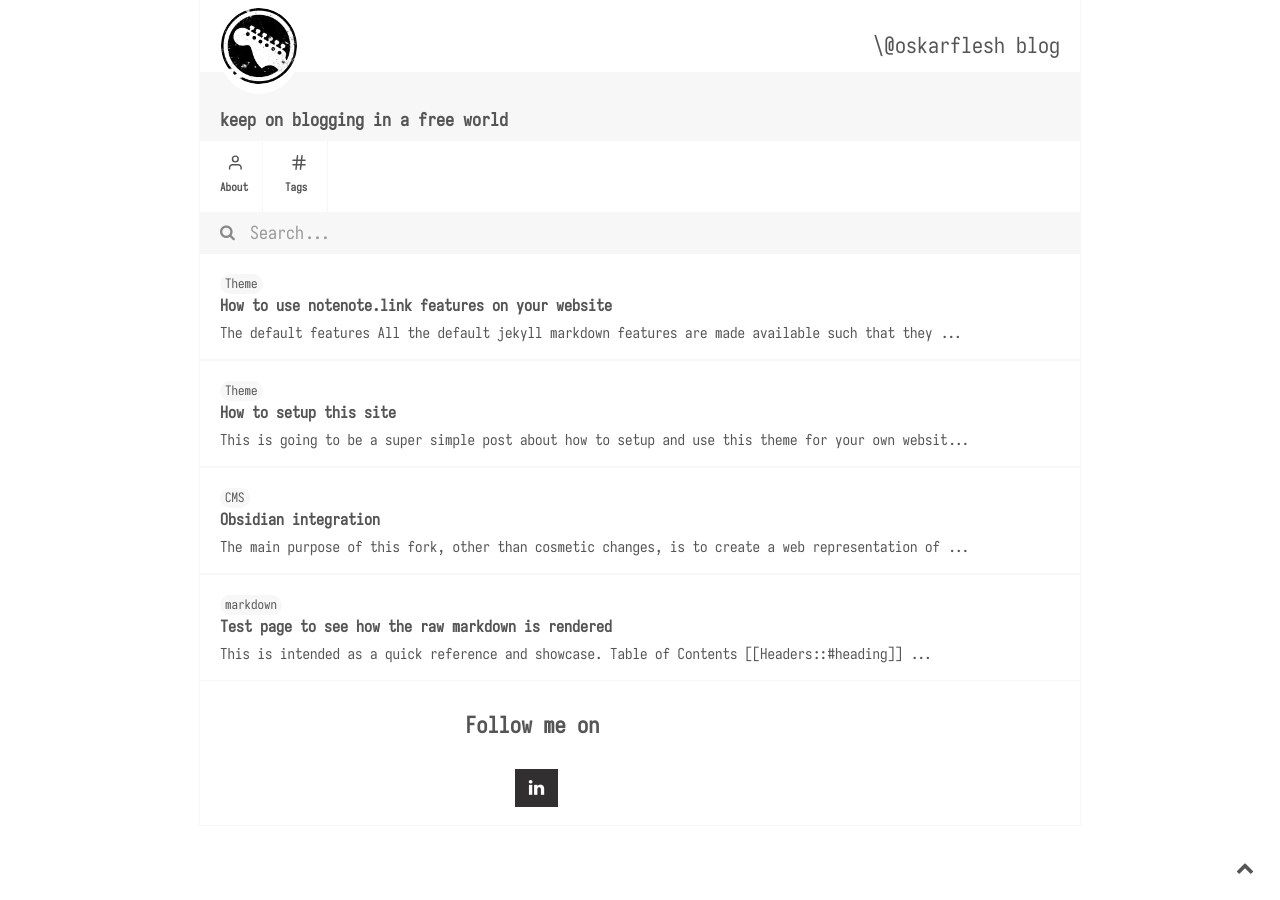
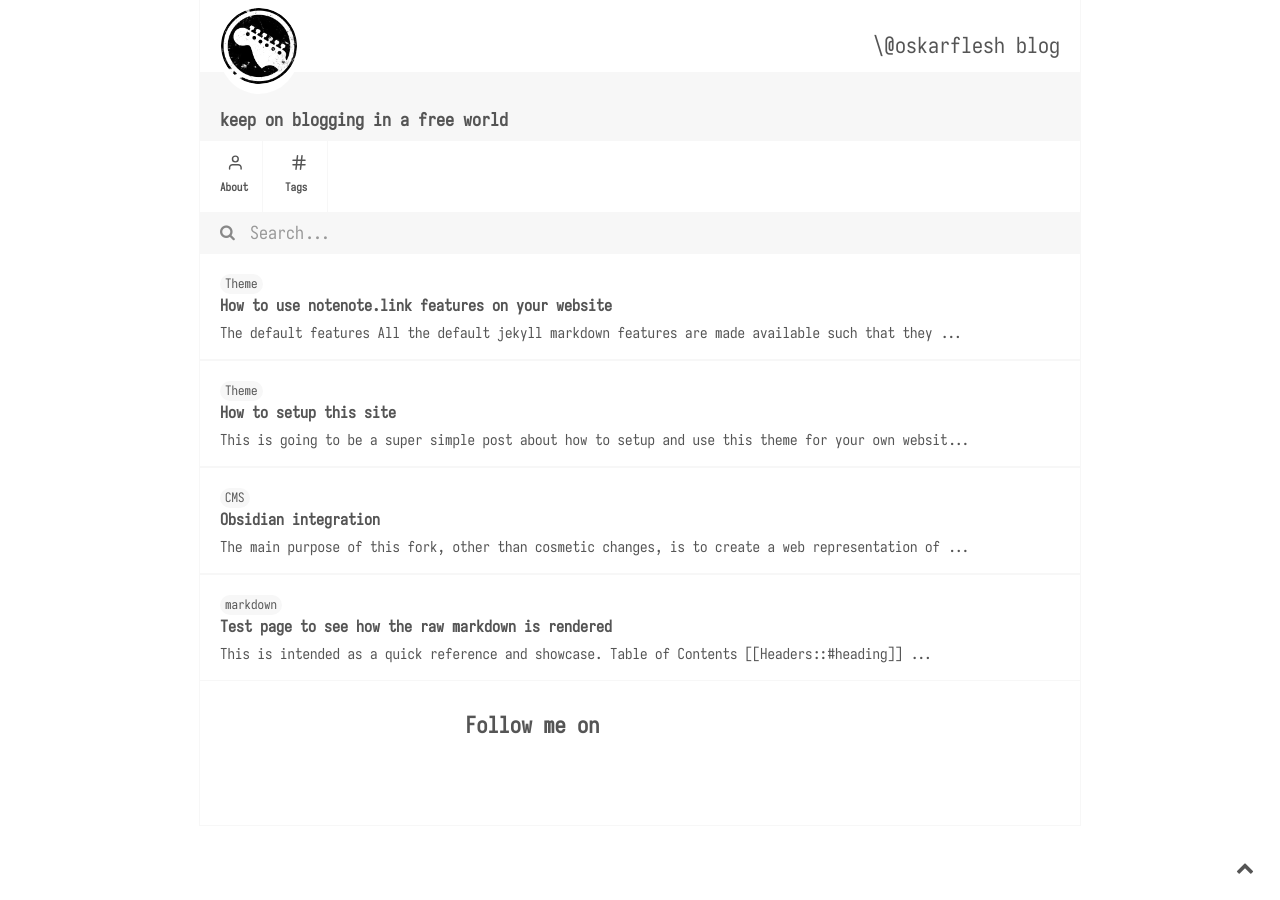
Before and after one commit to ogomezso/ogomezso.github.io, a Jekyll site: the page built from docs/index.md, in a window 1280 px wide. Built offline with Jekyll 4.4.1, drawn with Linux system fonts in a browser that asks for light colours; nearby versions of some CDN libraries; some web fonts are replaced.

Commit message:
social media footer styles fixed

```diff
--- a/docs/assets/css/style.css
+++ b/docs/assets/css/style.css
@@ -1537,9 +1537,6 @@ ul.social-icons {
     -webkit-transition:.5s;
     transition: .5s;
 }
-.fa-twitter:hover {
-    background-color: #00aced;
-}
 
 .fa-linkedin {
     padding:10px 14px;
@@ -1548,11 +1545,8 @@ ul.social-icons {
     -moz-transition:.5s;
     -webkit-transition:.5s;
     transition: .5s;
-    background-color: #322f30;
-}
-.fa-linkedin:hover {
-    background-color: #0073a4;
-}
+}
+
 .fa-github {
     padding:10px 14px;
     -o-transition:.5s;
@@ -1561,6 +1555,3 @@ ul.social-icons {
     -webkit-transition:.5s;
     transition: .5s;
 }
-.fa-github:hover {
-    background-color: #5a32a3;
-}
```
